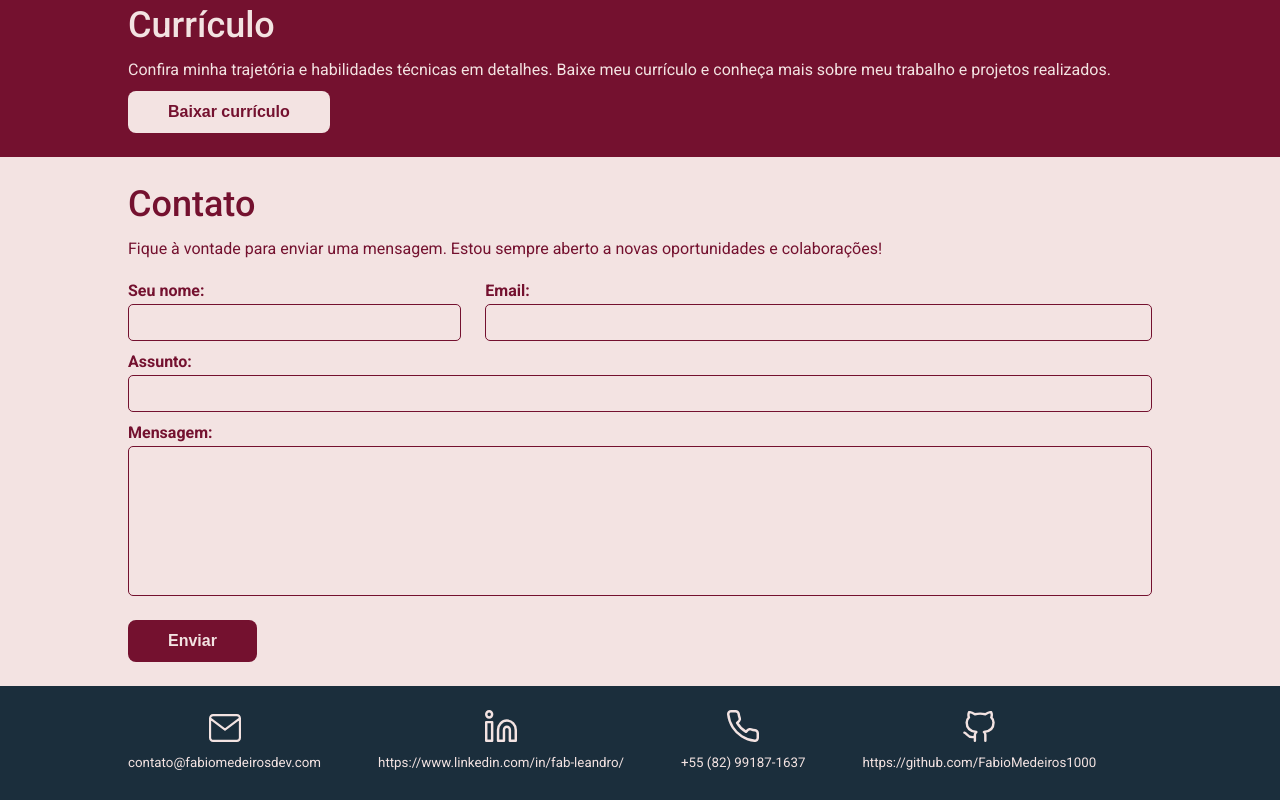
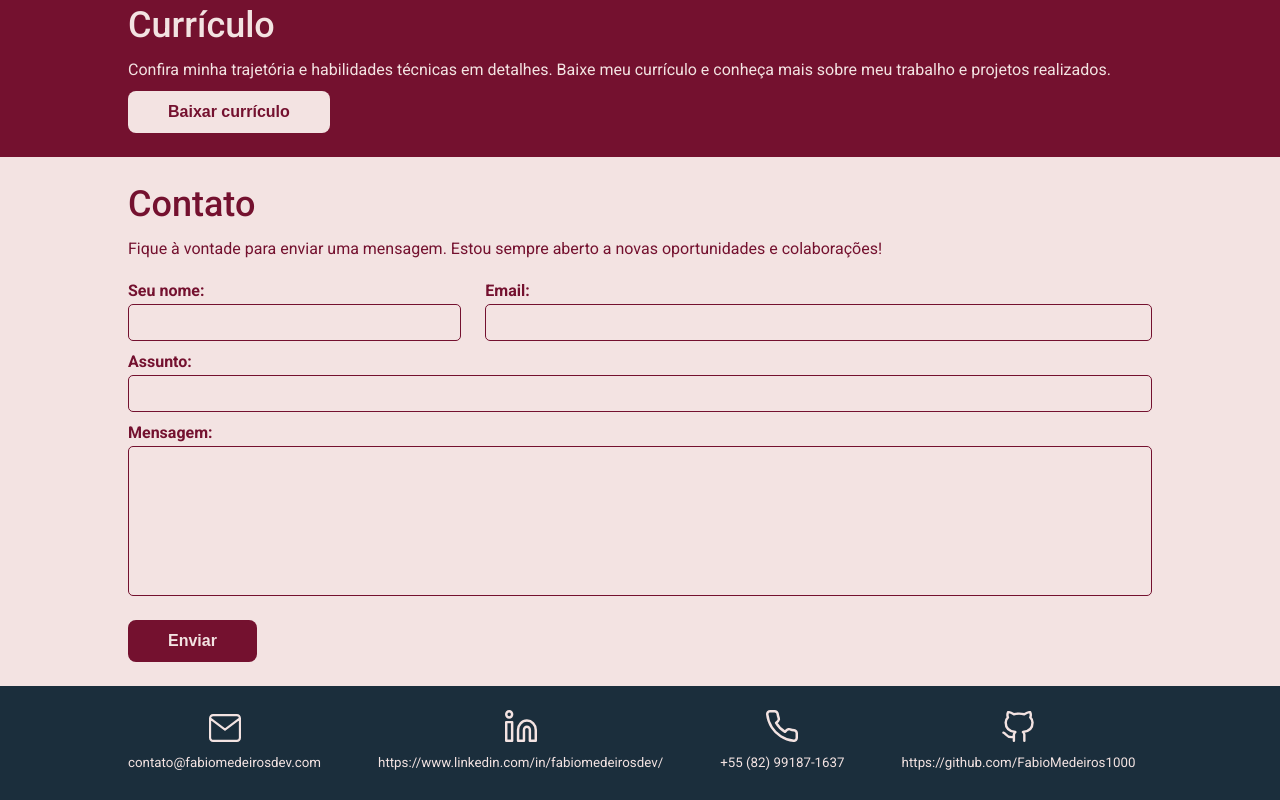
Before and after one commit to FabioMedeiros1000/portfolio, a React (Vite) app: page / in a window 1280 px wide. Shown: the part 1855-2655 px from the top of the page. Built offline with nearby package versions, Linux system fonts and the light colour scheme.

Commit message:
:card_file_box: raw: changing resume file and linkedin link

```diff
--- a/src/components/Footer/index.tsx
+++ b/src/components/Footer/index.tsx
@@ -21,8 +21,8 @@ const items: FooterProps[] = [
   },
   {
     logo: linkedin,
-    text: 'https://www.linkedin.com/in/fab-leandro/',
-    link: 'https://www.linkedin.com/in/fab-leandro/',
+    text: 'https://www.linkedin.com/in/fabiomedeirosdev/',
+    link: 'https://www.linkedin.com/in/fabiomedeirosdev/',
     alt: 'Meu linkedin'
   },
   {
```
Also changed, not shown: 1 other file (tests, documents, lock files or other folders).
